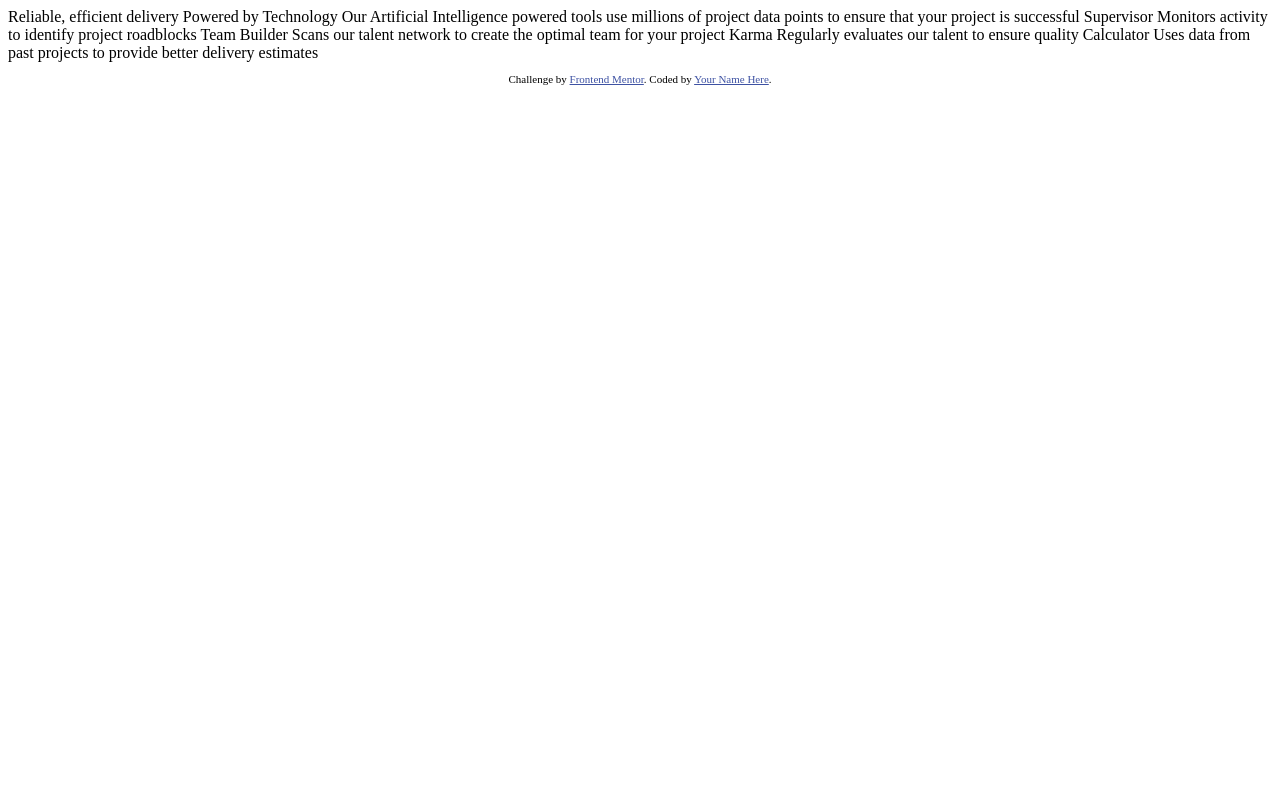
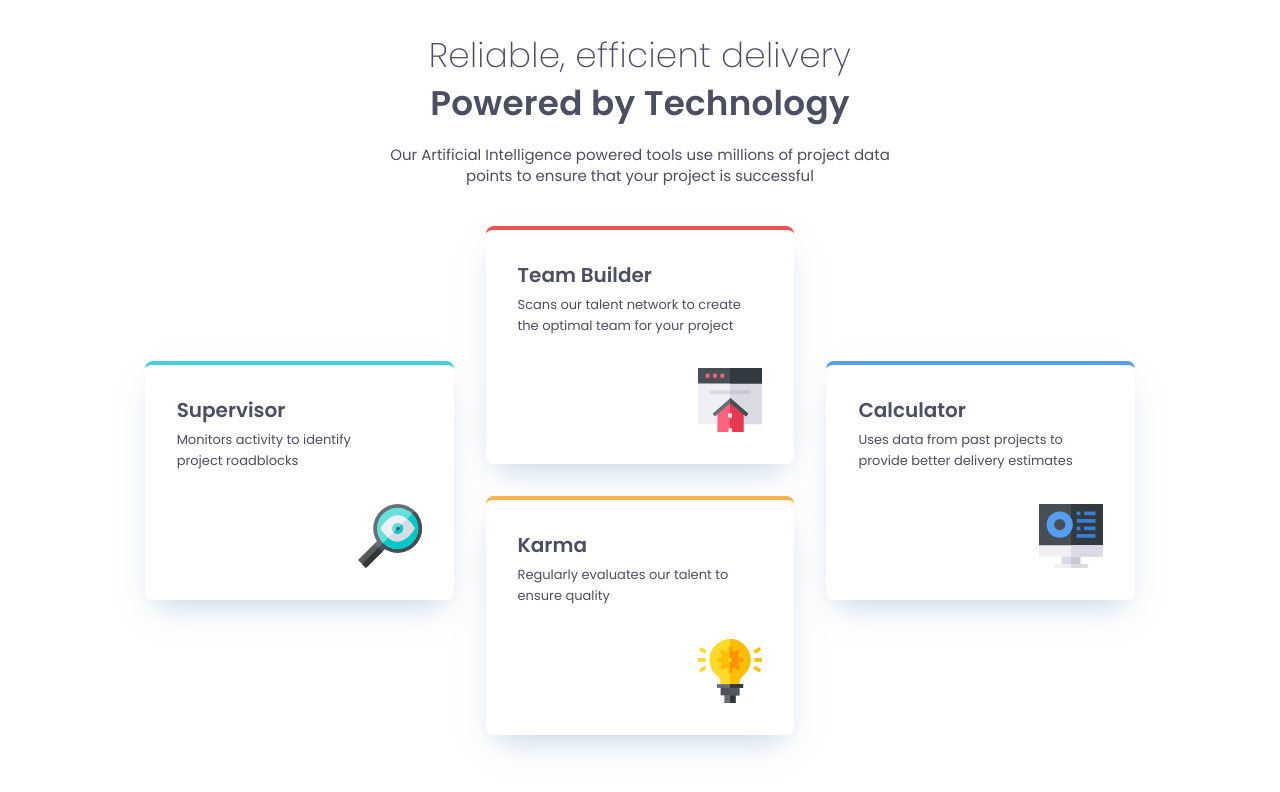
Before and after one commit to ijerkov/four-card-feature-section, a plain HTML site: page index.html in a window 1280 px wide. Drawn offline with Linux system fonts and the light colour scheme.

Commit message:
First version

```diff
--- a/index.html
+++ b/index.html
@@ -1,45 +1,62 @@
 <!DOCTYPE html>
 <html lang="en">
 <head>
-  <meta charset="UTF-8">
-  <meta name="viewport" content="width=device-width, initial-scale=1.0"> <!-- displays site properly based on user's device -->
+    <meta charset="UTF-8">
+    <meta name="viewport" content="width=device-width, initial-scale=1.0">
+    <!-- displays site properly based on user's device -->
 
-  <link rel="icon" type="image/png" sizes="32x32" href="./images/favicon-32x32.png">
+    <link rel="icon" type="image/png" sizes="32x32" href="./images/favicon-32x32.png">
+    <link href="https://fonts.googleapis.com/css2?family=Poppins:wght@200;400;600&display=swap" rel="stylesheet">
 
-  <title>Frontend Mentor | Four card feature section</title>
+    <link rel="stylesheet" href="reset.css">
+    <link rel="stylesheet" href="style.css">
+    <title>Frontend Mentor | Four card feature section</title>
 
-  <!-- Feel free to remove these styles or customise in your own stylesheet 👍 -->
-  <style>
-    .attribution { font-size: 11px; text-align: center; }
-    .attribution a { color: hsl(228, 45%, 44%); }
-  </style>
 </head>
 <body>
+<main>
 
-  Reliable, efficient delivery
-  Powered by Technology
+    <article class="stack gap-10">
+        <div class="stack align-center text-center gap-4">
+            <h2 class="text-preset-2">Reliable, efficient delivery
+                <strong class="text-preset-1 block">Powered by Technology</strong></h2>
+            <p class="text-preset-4 text-width">
+                Our Artificial Intelligence powered tools use millions of project data points
+                to ensure that your project is successful
+            </p>
+        </div>
 
-  Our Artificial Intelligence powered tools use millions of project data points
-  to ensure that your project is successful
-
-  Supervisor
-  Monitors activity to identify project roadblocks
-
-  Team Builder
-  Scans our talent network to create the optimal team for your project
-
-  Karma
-  Regularly evaluates our talent to ensure quality
-
-  Calculator
-  Uses data from past projects to provide better delivery estimates
-
-
-  <footer>
-    <p class="attribution">
-      Challenge by <a href="https://www.frontendmentor.io?ref=challenge" target="_blank">Frontend Mentor</a>.
-      Coded by <a href="#">Your Name Here</a>.
-    </p>
-  </footer>
+        <ul class="cards my-grid gap-8 self-center">
+            <li class="card | self-center justify-self-center border-cyan">
+                <div class="card_content stack">
+                    <h3 class="text-preset-3">Supervisor</h3>
+                    <p class="text-preset-5">Monitors activity to identify project roadblocks</p>
+                    <img height="64" width="64" src="./images/icon-supervisor.svg"/>
+                </div>
+            </li>
+            <li class="card justify-self-center border-red">
+                <div class="card_content stack">
+                    <h3 class="text-preset-3">Team Builder</h3>
+                    <p class="text-preset-5">Scans our talent network to create the optimal team for your project</p>
+                    <img height="64" width="64" src="./images/icon-team-builder.svg"/>
+                </div>
+            </li>
+            <li class="card justify-self-center border-orange">
+                <div class="card_content stack">
+                    <h3 class="text-preset-3">Karma</h3>
+                    <p class="text-preset-5">Regularly evaluates our talent to ensure quality</p>
+                    <img height="64" width="64" src="./images/icon-karma.svg"/>
+                </div>
+            </li>
+            <li class="card | self-center justify-self-center border-blue">
+                <div class="card_content stack">
+                    <h3 class="text-preset-3">Calculator</h3>
+                    <p class="text-preset-5">Uses data from past projects to provide better delivery estimates</p>
+                    <img height="64" width="64" src="./images/icon-calculator.svg"/>
+                </div>
+            </li>
+        </ul>
+    </article>
+</main>
 </body>
 </html>
--- /dev/null
+++ b/reset.css
@@ -0,0 +1,67 @@
+
+/* 1. Use a more-intuitive box-sizing model */
+*, *::before, *::after {
+    box-sizing: border-box;
+}
+
+/* 2. Remove default margin */
+* {
+    margin: 0;
+}
+
+/* 3. Enable keyword animations */
+@media (prefers-reduced-motion: no-preference) {
+    html {
+        interpolate-size: allow-keywords;
+    }
+}
+
+body {
+    /* 4. Add accessible line-height */
+    line-height: 1.5;
+    /* 5. Improve text rendering */
+    -webkit-font-smoothing: antialiased;
+}
+
+/* 6. Improve media defaults */
+img, picture, video, canvas, svg {
+    display: block;
+    max-width: 100%;
+}
+
+/* 7. Inherit fonts for form controls */
+input, button, textarea, select {
+    font: inherit;
+}
+
+/* 8. Avoid text overflows */
+p, h1, h2, h3, h4, h5, h6 {
+    overflow-wrap: break-word;
+}
+
+/* 9. Improve line wrapping */
+p {
+    text-wrap: pretty;
+}
+h1, h2, h3, h4, h5, h6 {
+    text-wrap: balance;
+}
+
+/*
+  10. Create a root stacking context
+*/
+#root, #__next {
+    isolation: isolate;
+}
+
+/*
+h1,
+h2,
+h3,
+h4,
+h5,
+h6 {
+    font-size: inherit;
+    font-weight: inherit;
+}
+*/
--- /dev/null
+++ b/style.css
@@ -0,0 +1,217 @@
+
+:root {
+    --grey-500: hsl(234, 12%, 34%);
+    --grey-400: hsl(212, 6%, 44%);
+    --white: hsl(0, 0%, 100%);
+    --red: hsl(0, 78%, 62%);
+    --cyan: hsl(180, 62%, 55%);
+    --blue: hsl(212, 86%, 64%);
+    --orange: hsl(34, 97%, 64%);
+
+    --spacing-10: 2.5rem; /* 40px */
+    --spacing-8: 2rem; /* 32px */
+    --spacing-6: 1.5rem; /* 24px */
+    --spacing-4: 1rem; /* 16px */
+    --spacing-2: 0.5rem; /* 8px */
+
+}
+
+html {
+    color: var(--grey-500);
+}
+
+main {
+    padding: var(--spacing-8);
+
+}
+
+
+.stack {
+    /* ↓ The flex context */
+    display: flex;
+    flex-direction: column;
+    justify-content: flex-start;
+}
+
+.text-width {
+    max-width: 55ch;
+}
+
+/*
+    Util classes
+*/
+
+.block {
+    display: block;
+}
+
+.text-center {
+    text-align: center;
+}
+
+.gap-4 {
+    gap: var(--spacing-4);
+}
+
+.gap-8 {
+    gap: var(--spacing-8);
+}
+
+.gap-10 {
+    gap: var(--spacing-10);
+}
+
+.self-center {
+    align-self: center;
+}
+
+.justify-self-center {
+    justify-self: center;
+}
+
+.align-center {
+    align-items: center;
+}
+
+.text-preset-1 {
+    font-family: 'Poppins', sans-serif;
+    font-weight: 600; /* Semibold */
+    font-size: clamp(1.5rem, 1.2359rem + 1.1268vw, 2.25rem);
+    line-height: 140%;
+    letter-spacing: 0.25px;
+}
+
+.text-preset-2 {
+    font-family: 'Poppins', sans-serif;
+    font-weight: 200; /* Extra Light */
+    font-size: clamp(1.5rem, 1.2359rem + 1.1268vw, 2.25rem);
+    line-height: 140%;
+    letter-spacing: 0.25px;
+}
+
+.text-preset-3 {
+    font-family: 'Poppins', sans-serif;
+    font-weight: 600; /* Semibold */
+    font-size: 1.25rem; /* 20px */
+    line-height: 135%;
+    letter-spacing: 0px;
+}
+
+.text-preset-4 {
+    font-family: 'Poppins', sans-serif;
+    font-weight: 400; /* Regular */
+    font-size: 0.9375rem; /* 15px */
+    line-height: 140%;
+    letter-spacing: 0px;
+}
+
+.text-preset-5 {
+    font-family: 'Poppins', sans-serif;
+    font-weight: 400; /* Regular */
+    font-size: 0.8125rem; /* 13px */
+    line-height: 160%;
+    letter-spacing: 0px;
+}
+
+.border-cyan {
+    border-top-color: var(--cyan);
+}
+
+.border-red {
+    border-top-color: var(--red);
+}
+
+.border-blue {
+    border-top-color: var(--blue);
+}
+
+.border-orange {
+    border-top-color: var(--orange);
+}
+
+.card {
+    padding: var(--spacing-8);
+    border-radius: 0.5rem;
+    border-top-width: 0.25rem;
+    border-top-style: solid;
+    box-shadow: 0px 15px 30px -11px rgba(131, 166, 210, 0.5);
+}
+
+
+.card img {
+    margin-left: auto;
+}
+
+
+.card h3 {
+    margin-bottom: 6px;
+}
+
+.card p {
+    margin-bottom: var(--spacing-8);
+}
+
+.card_content {
+    text-align: left;
+}
+
+.card_content p {
+    max-width: 30ch;
+}
+
+
+.my-grid {
+    display: grid;
+    max-width: fit-content;
+    grid-template-columns: 1fr;
+    grid-template-areas:
+        "item-1"
+        "item-2"
+        "item-3"
+        "item-4";
+}
+
+@media (min-width: 660px) {
+    .my-grid {
+        grid-template-columns: repeat(2, 1fr);
+        grid-template-areas:
+        "item-1 item-1"
+        "item-2 item-3"
+        "item-4 item-4";
+    }
+}
+
+
+@media (min-width: 48rem) {
+    .my-grid {
+        grid-template-columns: repeat(3, 1fr);
+        grid-template-areas:
+        "item-1 item-2 item-4"
+        "item-1 item-3 item-4";
+    }
+}
+
+.my-grid > :nth-child(1) {
+    grid-area: item-1;
+}
+
+.my-grid > :nth-child(2) {
+    grid-area: item-2;
+}
+
+.my-grid > :nth-child(3) {
+    grid-area: item-3;
+}
+
+.my-grid > :nth-child(4) {
+    grid-area: item-4;
+}
+
+ul[class] {
+    padding: 0;
+    margin: 0;
+}
+
+ul[class] li {
+    list-style: none;
+}
```
